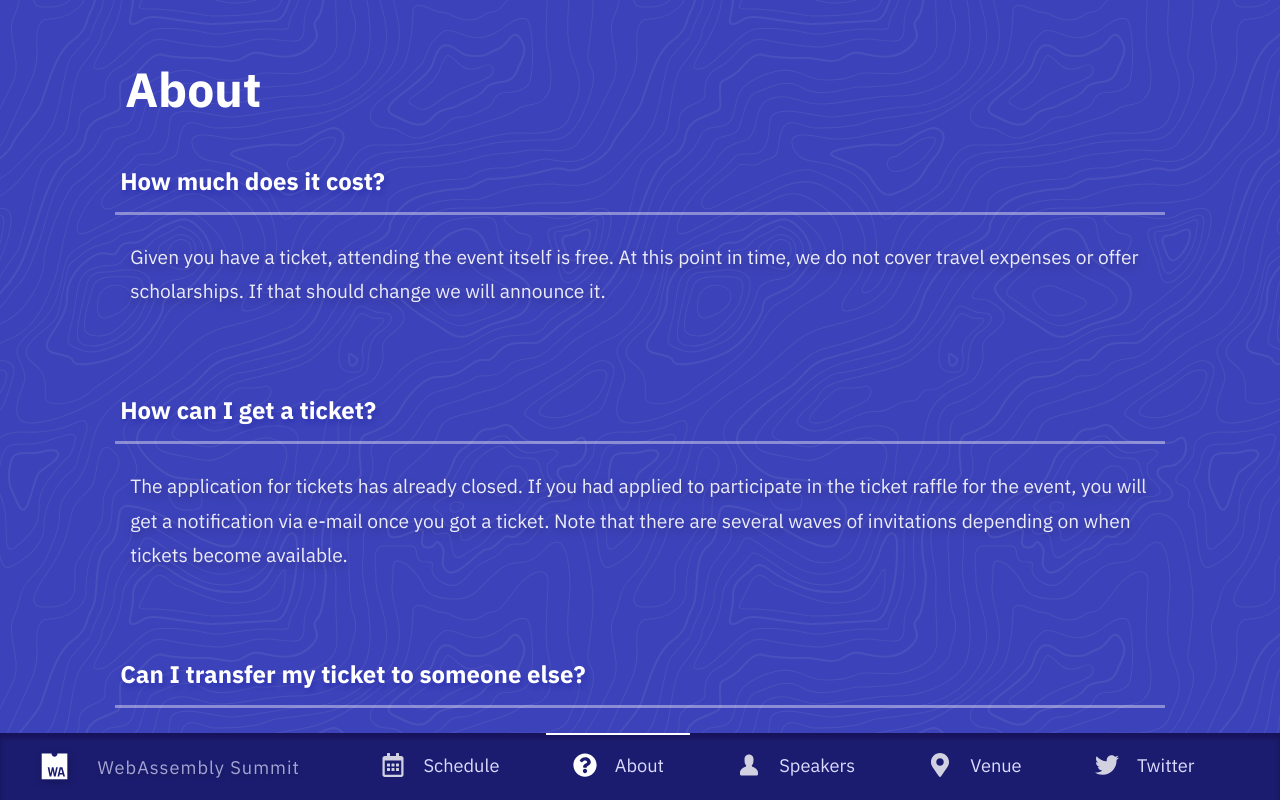
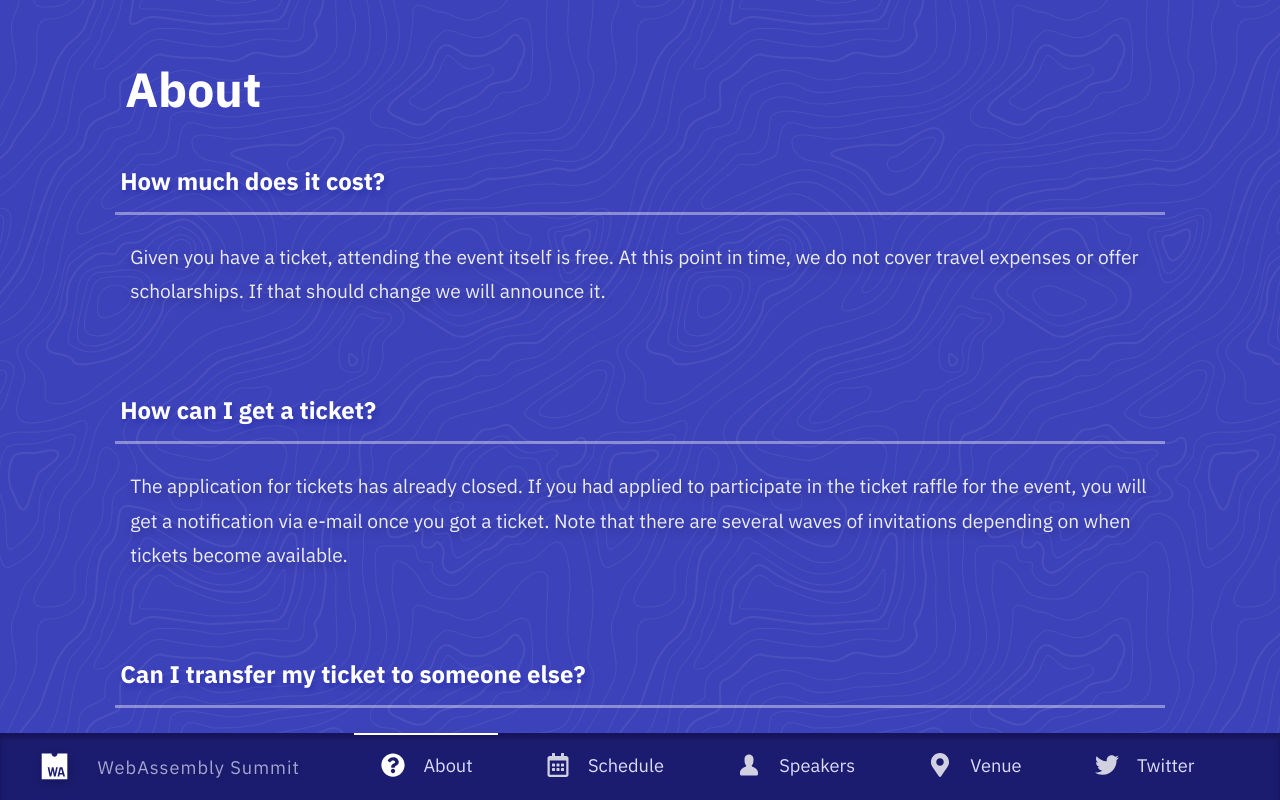
Before and after one commit to WebAssemblySummit/wasmsummit.dev, a Next.js app: page /about in a window 1280 px wide. Shown: the top 800 px of the page. Built offline with nearby package versions, Linux system fonts and the light colour scheme.

Commit message:
changed navbar order

```diff
--- a/components/NavBar.tsx
+++ b/components/NavBar.tsx
@@ -156,18 +156,6 @@
   margin: 0 15px;
 `;
 
-const textNavItems: {
-  label: string;
-  link?: string;
-}[] = [
-  { label: "Schedule", link: "/schedule" },
-  { label: "Speakers", link: "/speakers" },
-  {
-    label: "About",
-    link: "/about"
-  }
-];
-
 const iconNavItems: {
   Icon: IconType;
   label?: string;
@@ -175,14 +163,14 @@
   external?: boolean;
 }[] = [
   {
+    Icon: FaQuestionCircle,
+    label: "About",
+    url: "/about"
+  },
+  {
     Icon: FaRegCalendarAlt,
     label: "Schedule",
     url: "/schedule"
-  },
-  {
-    Icon: FaQuestionCircle,
-    label: "About",
-    url: "/about"
   },
   {
     Icon: GoPerson,
```
